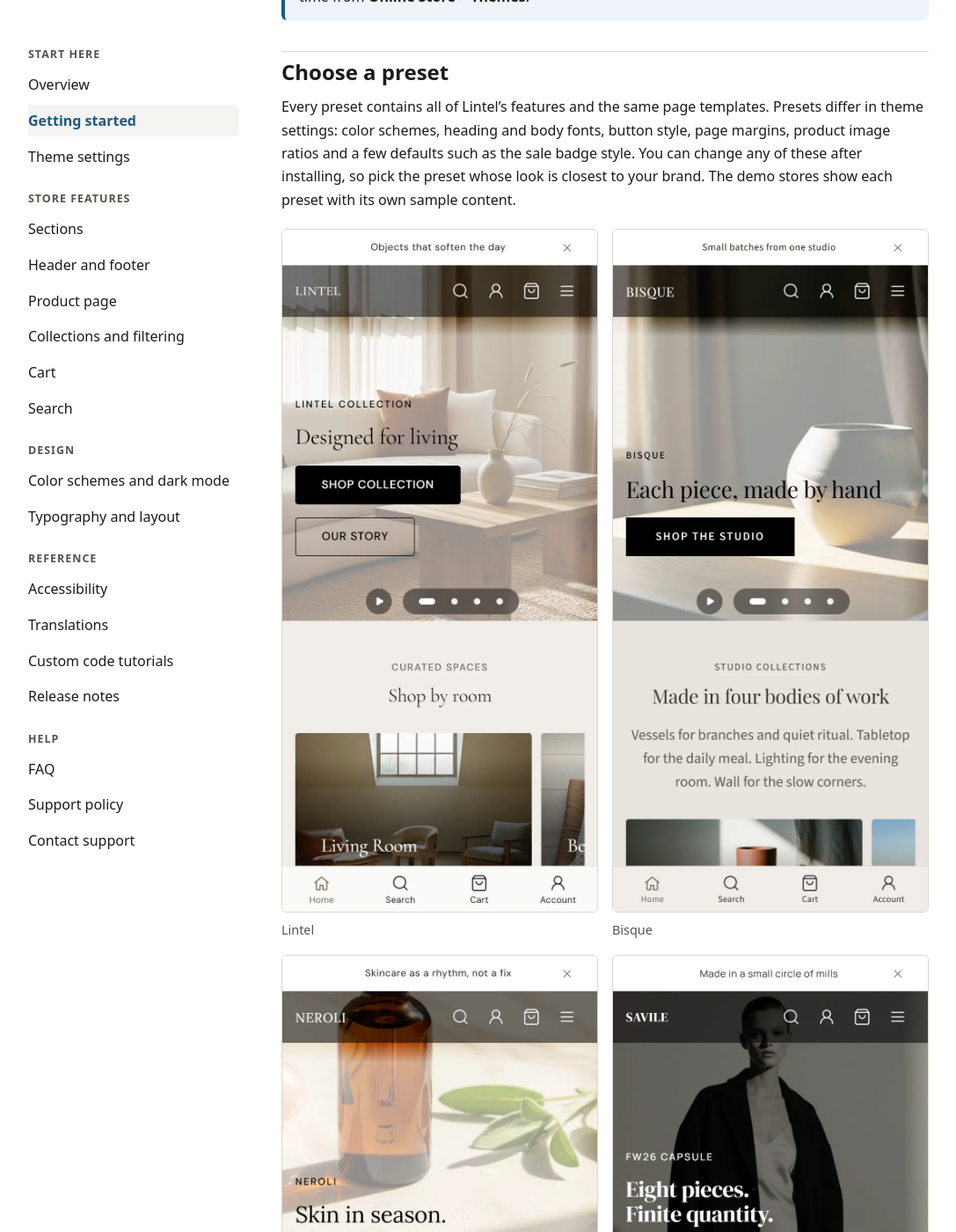
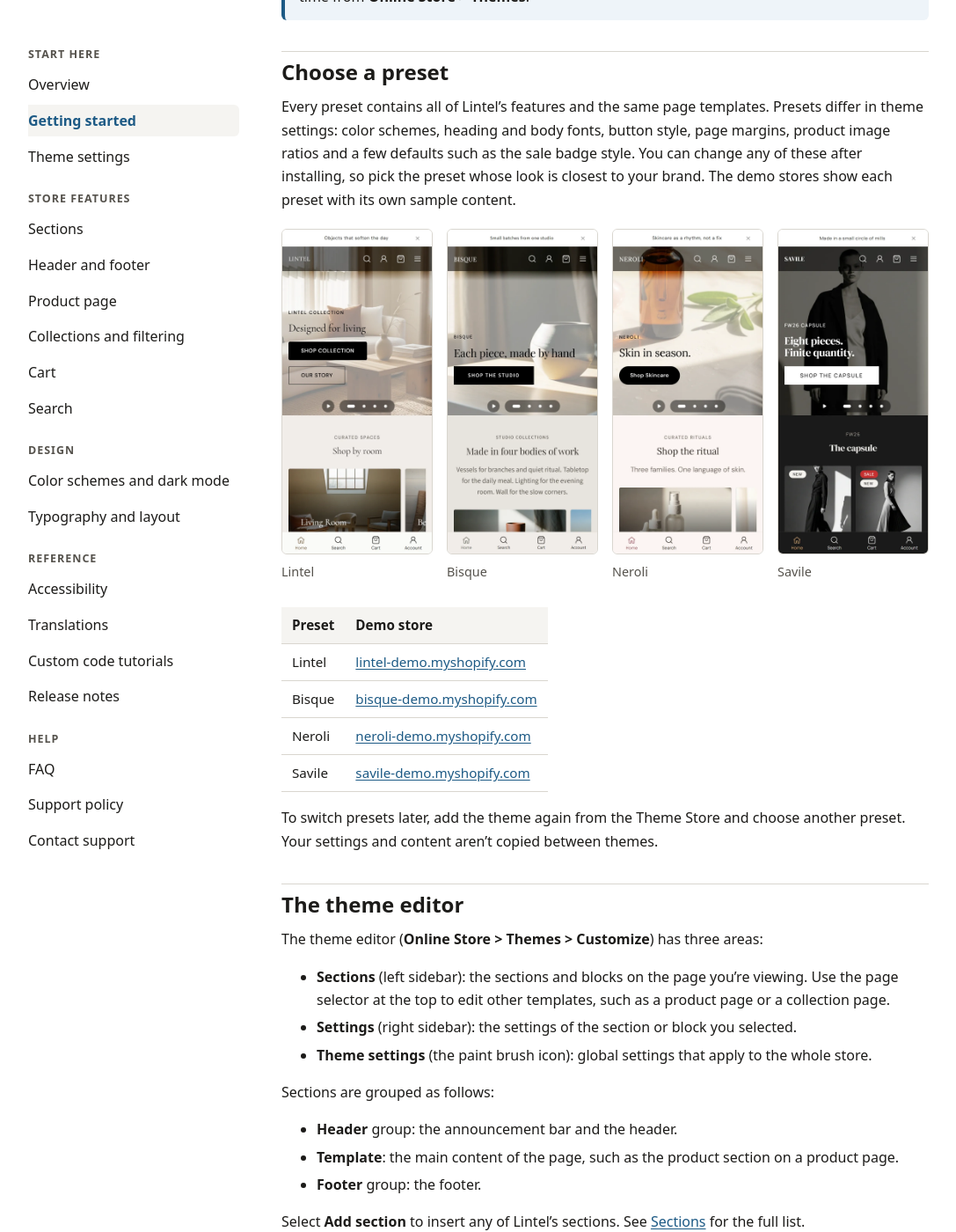
Before and after one commit to tvlgiao/lintel-docs, a Jekyll site: the page built from getting-started.md, in a window 1280 px wide and 1400 px high, scrolled down 540 px. Shown: the whole window at 88% size, without its empty margins (16-1103 px from the left). Built offline with Jekyll 4.4.1, drawn with Linux system fonts in a browser that asks for light colours.

Commit message:
Phone screenshots sit two to a row on small screens
Co-Authored-By: PapaThemes <contact@papathemes.com>

```diff
--- a/assets/css/site.css
+++ b/assets/css/site.css
@@ -148,3 +148,5 @@ blockquote p:last-child { margin-bottom: 0; }
 .shots { display: grid; grid-template-columns: repeat(auto-fit, minmax(240px, 1fr)); gap: 1rem; margin: 1.25rem 0 1.75rem; }
 .shots .shot { margin: 0; }
 .shots .shot--mobile { max-width: none; }
+/* Phone screenshots sit side by side, two to a row on a phone */
+.shots:has(.shot--mobile) { grid-template-columns: repeat(auto-fit, minmax(140px, 1fr)); }
```
